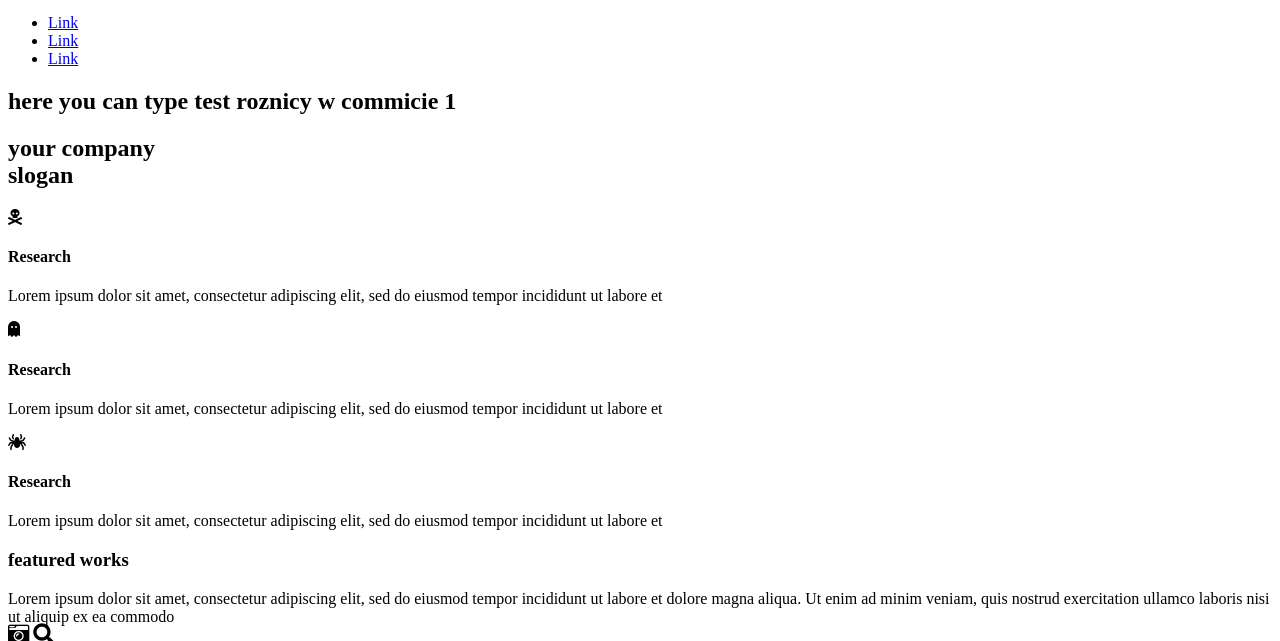
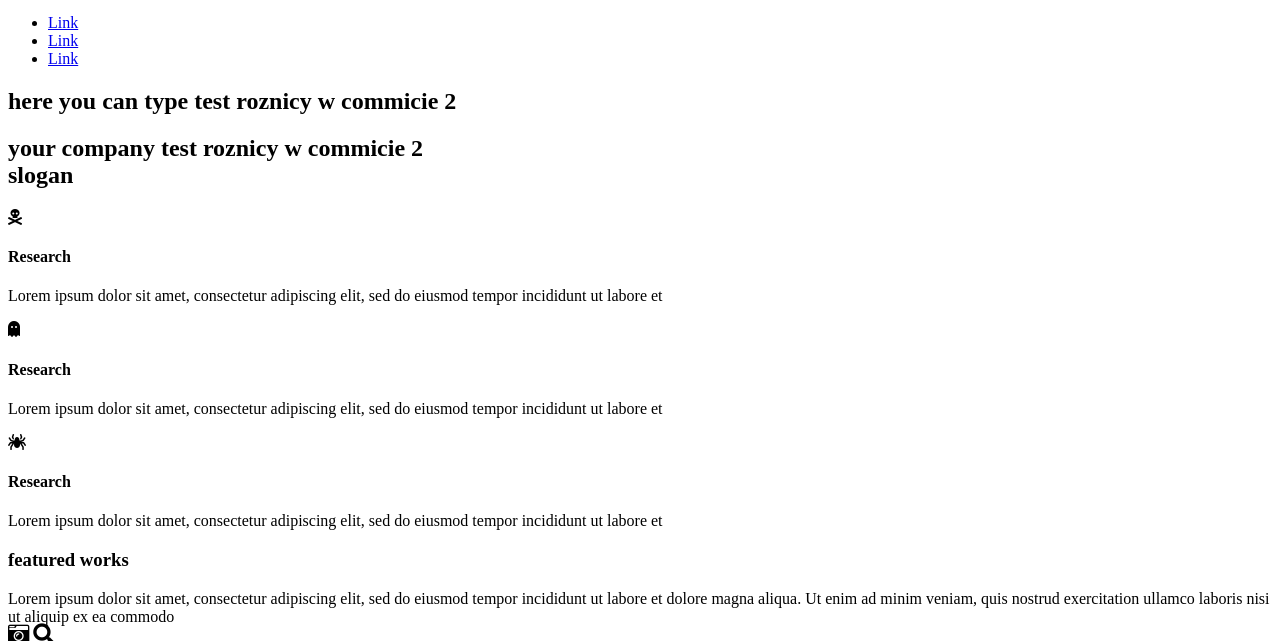
Before and after one commit to tupetmen/learning-git, a plain HTML site: page index.html in a window 1280 px wide. Shown: the part 89-730 px from the top of the page. Drawn offline with nearby package versions, Linux system fonts and the light colour scheme; files that its build step writes are made by us from their sources; grey boxes are pictures that could not be loaded.

Commit message:
Change h1 and h2 in index.html

```diff
--- a/index.html
+++ b/index.html
@@ -22,8 +22,8 @@
 		</header>
 		<section class="hero">
 			<div class="slogan">
-				<h1>here you can type test roznicy w commicie 1</h1>
-                <h2>your company<br>
+				<h1>here you can type test roznicy w commicie 2</h1>
+                <h2>your company test roznicy w commicie 2<br>
                 slogan</h2>
 			</div>
 		</section>
```
